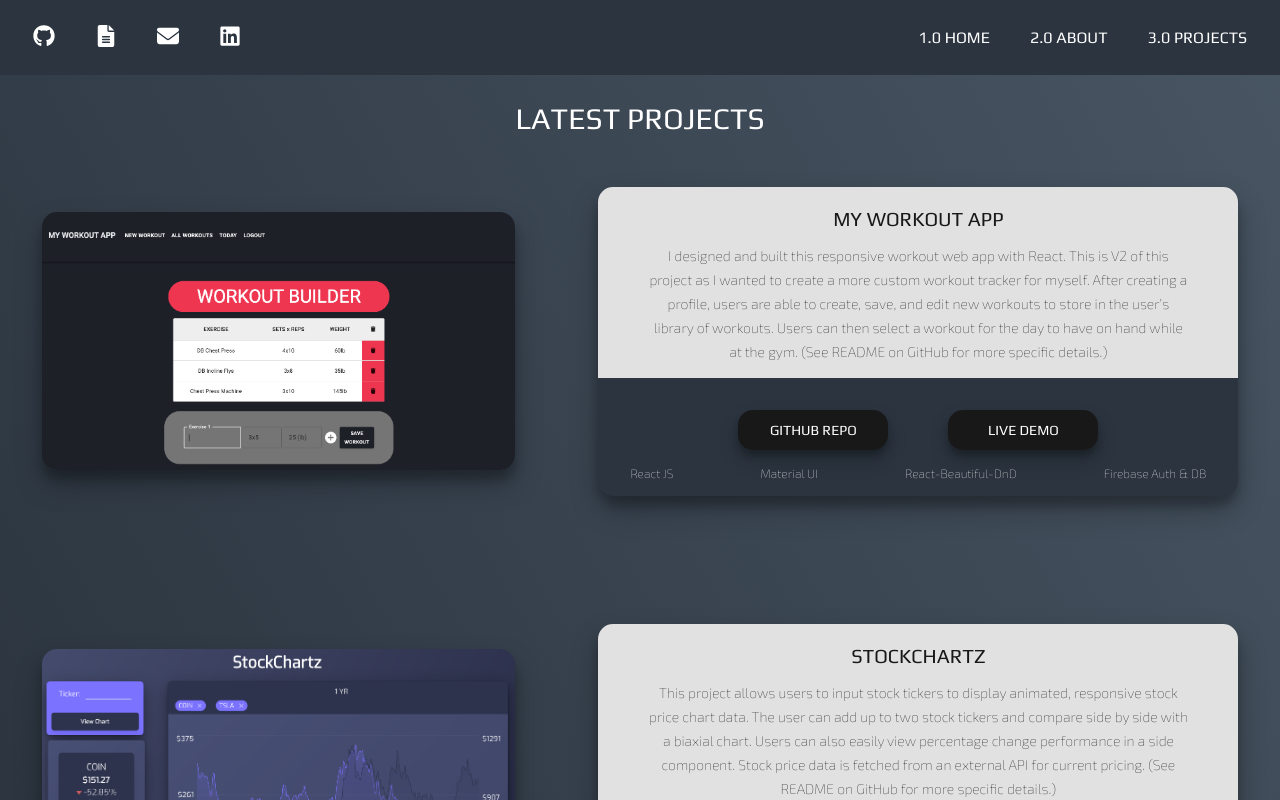
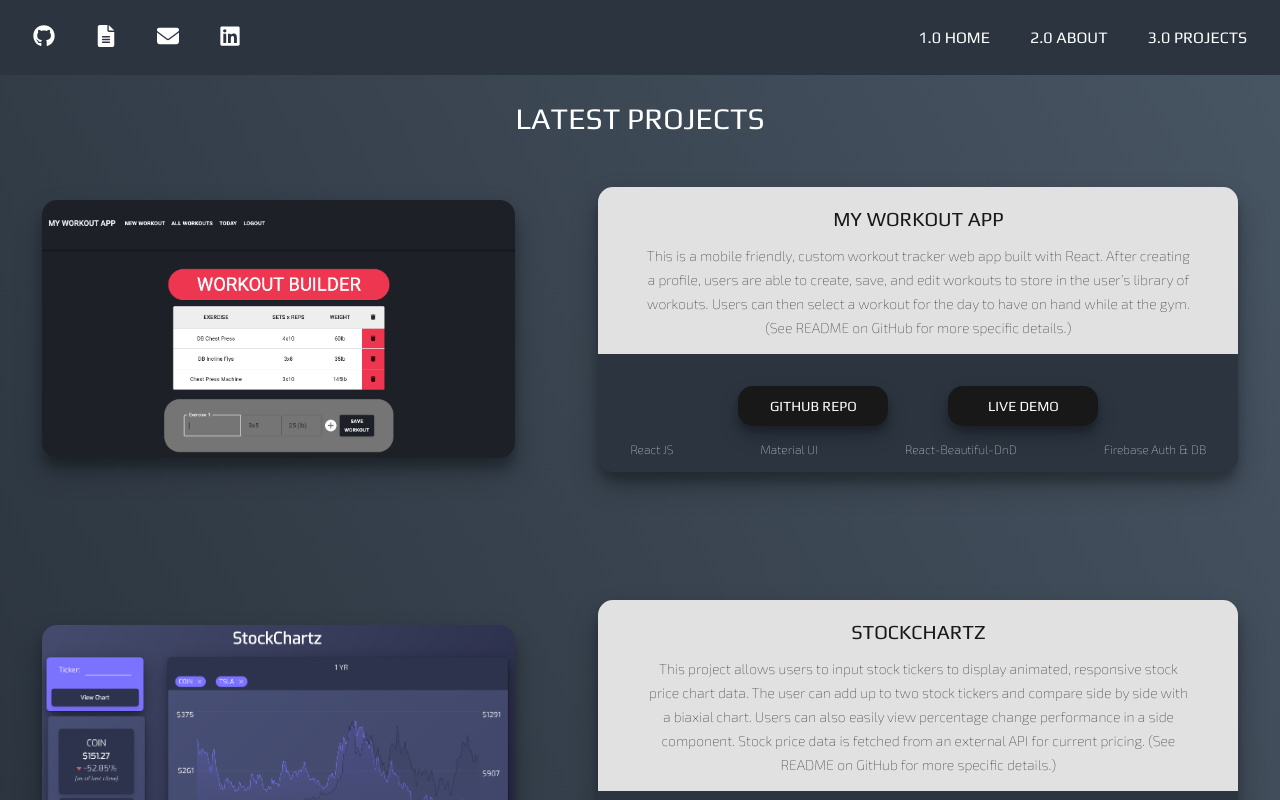
Before and after one commit to CharlesCarr/nextjs-dev-portfolio, a Next.js app: page /projects in a window 1280 px wide. Shown: the top 800 px of the page. Built offline with nearby package versions, Linux system fonts and the light colour scheme.

Commit message:
update workout project description

```diff
--- a/components/projects/ProjectsData.js
+++ b/components/projects/ProjectsData.js
@@ -7,7 +7,7 @@ export const ProjectsData = [
     title: "MY WORKOUT APP",
     image: WorkoutApp,
     description:
-      "I designed and built this responsive workout web app with React. This is V2 of this project as I wanted to create a more custom workout tracker for myself. After creating a profile, users are able to create, save, and edit new workouts to store in the user’s library of workouts. Users can then select a workout for the day to have on hand while at the gym. (See README on GitHub for more specific details.)",
+      "This is a mobile friendly, custom workout tracker web app built with React. After creating a profile, users are able to create, save, and edit workouts to store in the user’s library of workouts. Users can then select a workout for the day to have on hand while at the gym. (See README on GitHub for more specific details.)",
     github: "https://github.com/CharlesCarr/workout-v2",
     demo: "https://workout-tracker-faa13.web.app/",
     tech: [
```
